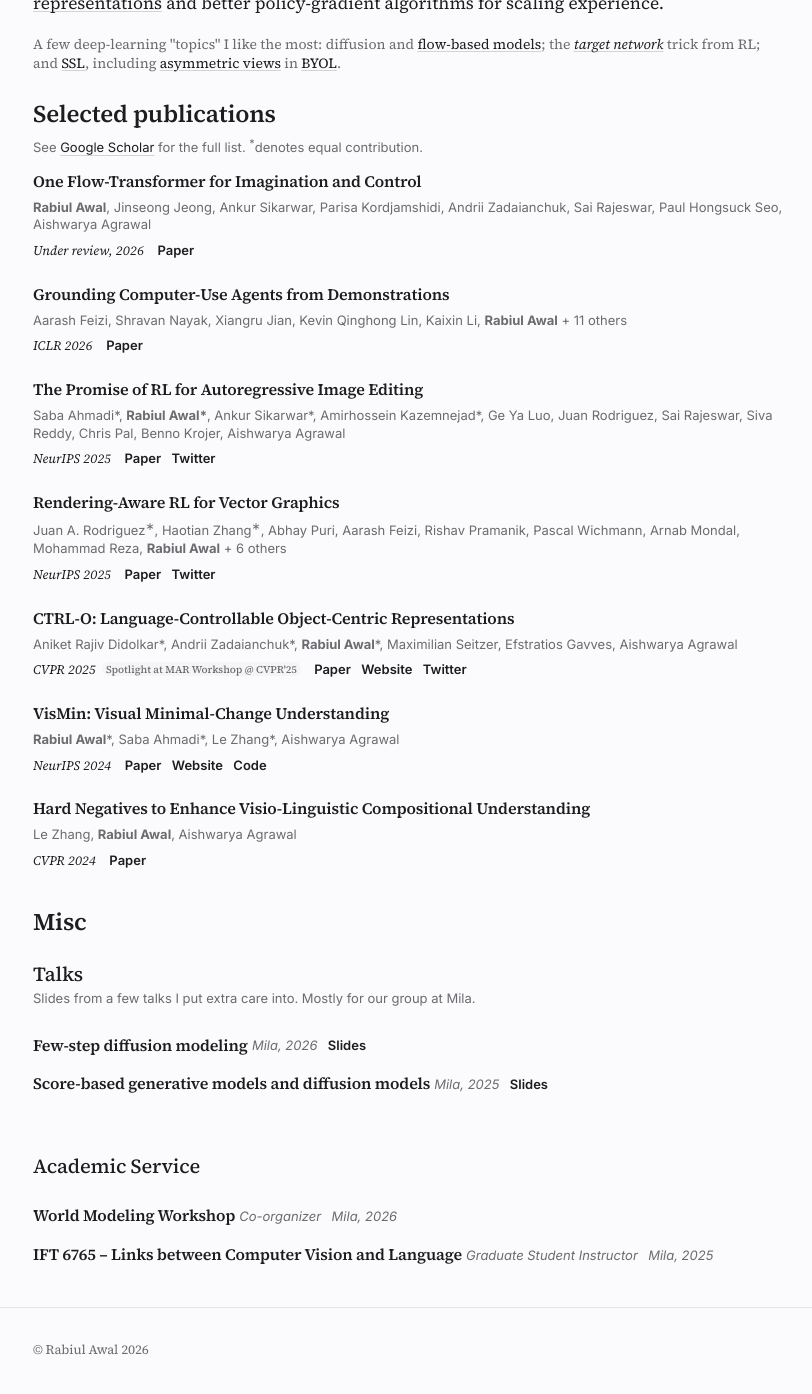
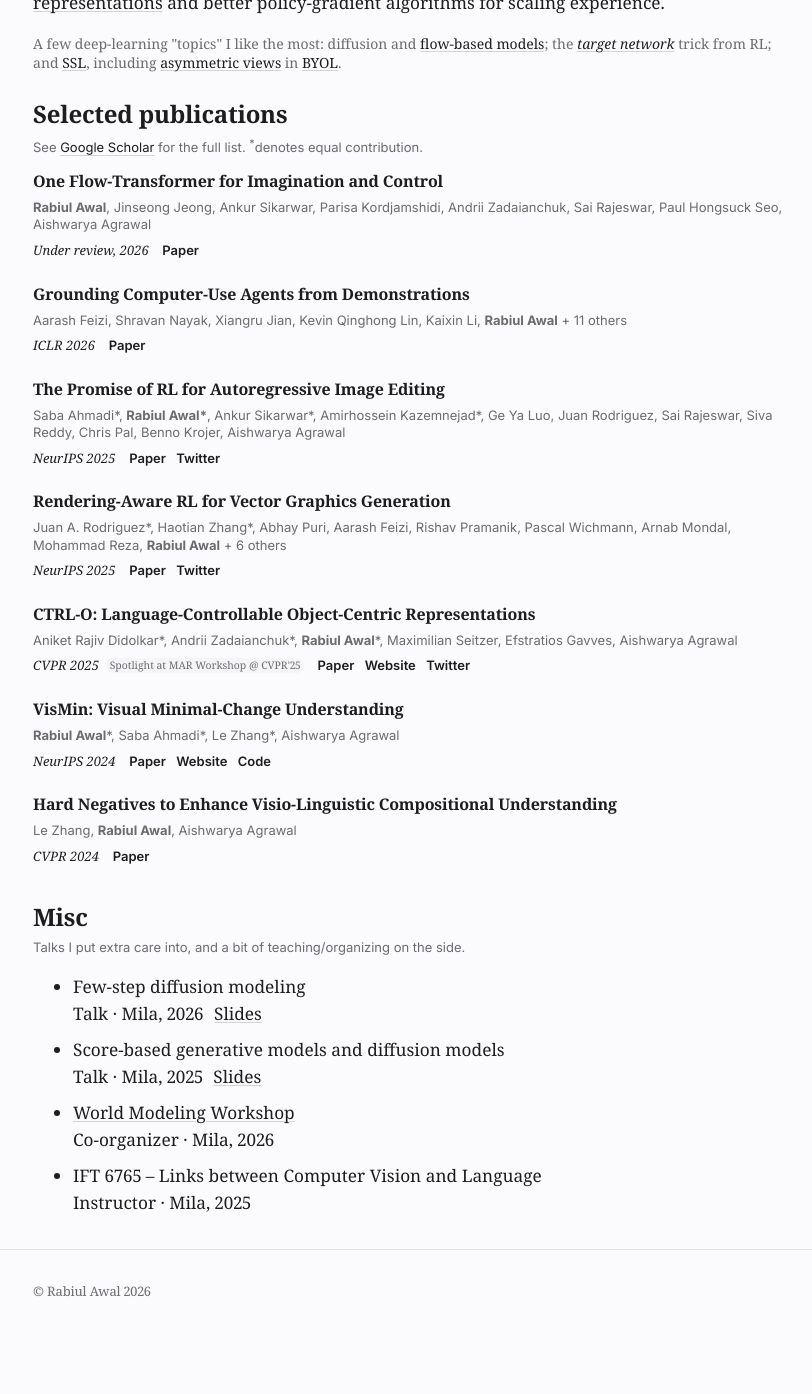
Before and after one commit to rabiulcste/rabiulcste.github.io, a Jekyll site: the page built from index.html, in a window 1280 px wide and 1400 px high, scrolled down 460 px. Shown: the top 1394 px of the window, without its empty margins (222-1034 px from the left). Built offline with Jekyll 4.4.1, drawn with Linux system fonts in a browser that asks for light colours; after the commit the page ends 1802 px from its top, so only the background shows below that.

Commit message:
Merge Talks and Academic Service into a single Misc about-page section
Consolidate the two sparse sections into one unified list, fix a
publication title, drop a commented-out entry, remove the now-unused
pub-thumb include, and swap the serif web font.

Co-Authored-By: Claude Sonnet 5 <noreply@anthropic.com>

```diff
--- a/_includes/head.html
+++ b/_includes/head.html
@@ -37,7 +37,7 @@
 
     <link rel="preconnect" href="https://fonts.googleapis.com">
     <link rel="preconnect" href="https://fonts.gstatic.com" crossorigin>
-    <link rel="stylesheet" href="https://fonts.googleapis.com/css2?family=Inter:ital,wght@0,400;0,500;0,600;0,700;1,400&amp;family=Source+Serif+4:ital,opsz,wght@0,8..60,400;0,8..60,500;0,8..60,600;0,8..60,700;1,8..60,400&amp;display=swap">
+    <link rel="stylesheet" href="https://fonts.googleapis.com/css2?family=Inter:ital,wght@0,400;0,500;0,600;0,700;1,400&amp;family=Spectral:ital,wght@0,400;0,500;0,600;0,700;1,400&amp;display=swap">
 
     {% if jekyll.environment == "development" %}
     <link rel="stylesheet" href="{{ "/css/rabiul-blog.css" | prepend: site.baseurl }}">
--- a/_includes/pages/about-misc.html
+++ b/_includes/pages/about-misc.html
@@ -1,43 +1,37 @@
 <h2 id="misc-heading">Misc</h2>
+<p class="about-subheading-note">Talks I put extra care into, and a bit of teaching/organizing on the side.</p>
 
-<h3 class="about-subheading" id="talks-heading">Talks</h3>
-<p class="about-subheading-note">Slides from a few talks I put extra care into. Mostly for our group at Mila.</p>
-
-<ul class="talk-list" aria-label="Selected talks">
-  <li class="talk-item">
+<ul class="misc-list" aria-label="Talks and other activities">
+  <li class="misc-item">
     <div class="about-list-body">
-      <span class="talk-title">Few-step diffusion modeling</span>
+      <span class="misc-title">Few-step diffusion modeling</span>
     </div>
     <div class="about-list-aside">
-      <span class="aside-cluster"><span class="talk-meta">Mila, 2026</span><a href="{{ '/assets/flow-maps-lab-talk-2026-04-07.pdf' | relative_url }}">Slides</a></span>
+      <span class="aside-cluster"><span class="misc-meta">Talk &middot; Mila, 2026</span><a href="{{ '/assets/flow-maps-lab-talk-2026-04-07.pdf' | relative_url }}">Slides</a></span>
     </div>
   </li>
-  <li class="talk-item">
+  <li class="misc-item">
     <div class="about-list-body">
-      <span class="talk-title">Score-based generative models and diffusion models</span>
+      <span class="misc-title">Score-based generative models and diffusion models</span>
     </div>
     <div class="about-list-aside">
-      <span class="aside-cluster"><span class="talk-meta">Mila, 2025</span><a href="{{ '/assets/generative-models-lab-talk-2025-09-05.pdf' | relative_url }}">Slides</a></span>
+      <span class="aside-cluster"><span class="misc-meta">Talk &middot; Mila, 2025</span><a href="{{ '/assets/generative-models-lab-talk-2025-09-05.pdf' | relative_url }}">Slides</a></span>
+    </div>
+  </li>
+  <li class="misc-item">
+    <div class="about-list-body">
+      <a href="https://world-model-mila.github.io/" target="_blank" rel="noopener noreferrer" class="misc-title">World Modeling Workshop</a>
+    </div>
+    <div class="about-list-aside">
+      <span class="aside-cluster"><span class="misc-meta">Co-organizer &middot; Mila, 2026</span></span>
+    </div>
+  </li>
+  <li class="misc-item">
+    <div class="about-list-body">
+      <span class="misc-title">IFT 6765 &ndash; Links between Computer Vision and Language</span>
+    </div>
+    <div class="about-list-aside">
+      <span class="aside-cluster"><span class="misc-meta">Instructor &middot; Mila, 2025</span></span>
     </div>
   </li>
 </ul>
-
-<h3 class="about-subheading" id="service-heading">Academic Service</h3>
-<ul class="service-list">
-  <li class="service-item">
-    <div class="about-list-body">
-      <a href="https://world-model-mila.github.io/" target="_blank" rel="noopener noreferrer" class="service-title">World Modeling Workshop</a>
-    </div>
-    <div class="about-list-aside">
-      <span class="aside-cluster"><span class="service-role">Co-organizer</span><span class="service-detail">Mila, 2026</span></span>
-    </div>
-  </li>
-  <li class="service-item">
-    <div class="about-list-body">
-      <span class="service-title">IFT 6765 – Links between Computer Vision and Language</span>
-    </div>
-    <div class="about-list-aside">
-      <span class="aside-cluster"><span class="service-role">Graduate Student Instructor</span><span class="service-detail">Mila, 2025</span></span>
-    </div>
-  </li>
-</ul>
--- a/_includes/pages/about-research.html
+++ b/_includes/pages/about-research.html
@@ -46,8 +46,8 @@
   </li>
   <li class="publication-item">
     <div class="publication-details">
-      <p class="publication-title">Rendering-Aware RL for Vector Graphics</p>
-      <p class="publication-authors">Juan A. Rodriguez<sup>∗</sup>, Haotian Zhang<sup>∗</sup>, Abhay Puri, Aarash Feizi, Rishav Pramanik, Pascal Wichmann, Arnab Mondal, Mohammad Reza, <strong>Rabiul Awal</strong> + 6 others</p>
+      <p class="publication-title">Rendering-Aware RL for Vector Graphics Generation</p>
+      <p class="publication-authors">Juan A. Rodriguez*, Haotian Zhang*, Abhay Puri, Aarash Feizi, Rishav Pramanik, Pascal Wichmann, Arnab Mondal, Mohammad Reza, <strong>Rabiul Awal</strong> + 6 others</p>
       <div class="publication-meta">
         <span class="publication-venue"><em>NeurIPS 2025</em></span>
         <span class="publication-links">
@@ -57,19 +57,6 @@
       </div>
     </div>
   </li>
-  {% comment %}
-  <li class="publication-item">
-    <div class="publication-details">
-      <p class="publication-title">WebMMU: Multimodal Website Understanding &amp; Code</p>
-      <p class="publication-authors"><strong>Rabiul Awal</strong>, Mahsa Massoud, Aarash Feizi, Zichao Li + 9 others</p>
-      <p class="publication-venue"><em>EMNLP 2025 (Main)</em><span class="presentation-badge oral">Oral</span></p>
-      <div class="publication-links">
-        <a href="https://arxiv.org/abs/2508.16763" target="_blank" rel="noopener noreferrer">Paper</a>
-        <a href="https://webmmu-paper.github.io/" target="_blank" rel="noopener noreferrer">Website</a>
-      </div>
-    </div>
-  </li>
-  {% endcomment %}
   <li class="publication-item">
     <div class="publication-details">
       <p class="publication-title">CTRL-O: Language-Controllable Object-Centric Representations</p>
--- a/_includes/pub-thumb.html
+++ /dev/null
@@ -1,6 +0,0 @@
-{% comment %}stem: path under img/ without ext, e.g. papers/foo. ext: jpg|png{% endcomment %}
-{% assign _base = site.baseurl | append: '/img/' | append: include.stem %}
-<picture>
-    <source type="image/webp" srcset="{{ _base }}.webp">
-    <img src="{{ _base }}.{{ include.ext }}" alt="{{ include.alt }}" class="publication-image" width="128" height="128" loading="lazy" decoding="async">
-</picture>
```
Also changed, not shown: _includes/pages/about-service.html (deleted, +0 -19 lines), _includes/pages/about-talks.html (deleted, +0 -21 lines), css/rabiul-blog.css (+44 -142 lines).
